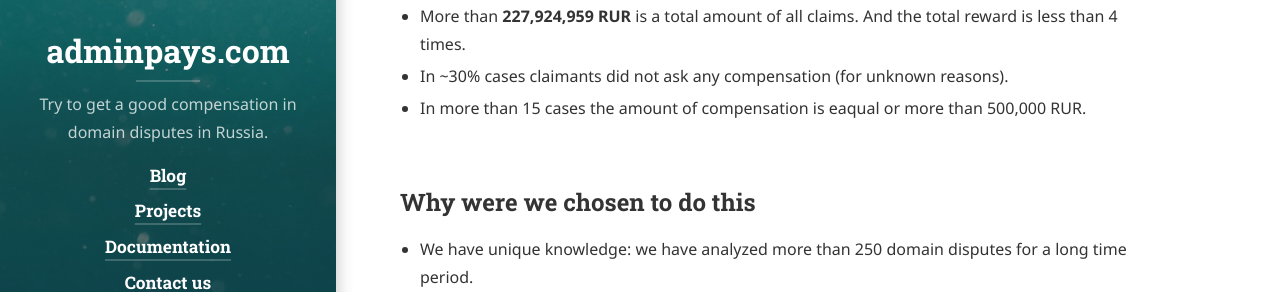
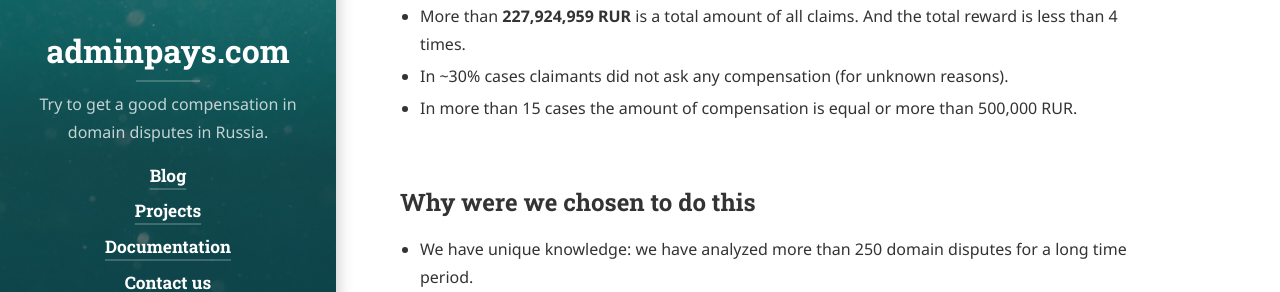
Before and after one commit to xCounsel/adminpays, a Jekyll site: the page built from index.md, in a window 1280 px wide and 1361 px high. Shown: the part 520-812 px from the top of the window. Built offline with Jekyll 4.4.1, drawn with Linux system fonts in a browser that asks for light colours; cached includes are drawn as plain includes; nearby versions of some CDN libraries; some web fonts are replaced; library files that are not in the unit come from our copies.

Commit message:
Update index.md

```diff
--- a/index.md
+++ b/index.md
@@ -12,7 +12,7 @@
 * The amount of compensation may be from 10,000 to 5,000,000 roubles (how much this is in USD [see here](https://www.xe.com/currencyconverter/convert/?Amount=1&From=RUB&To=USD)).
 * More than **227,924,959 RUR** is a total amount of all claims. And the total reward is less than 4 times.
 * In ~30% cases claimants did not ask any compensation (for unknown reasons).
-* In more than 15 cases the amount of compensation is eaqual or more than 500,000 RUR.
+* In more than 15 cases the amount of compensation is equal or more than 500,000 RUR.
 
 ## Why were we chosen to do this
 
```
